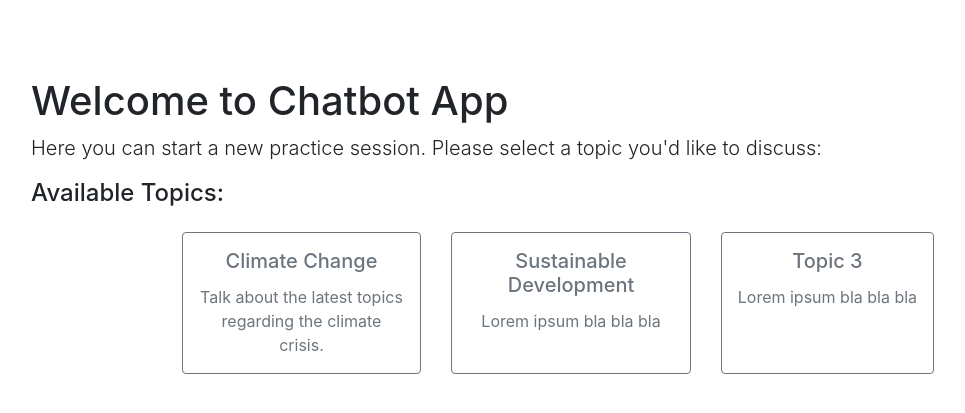
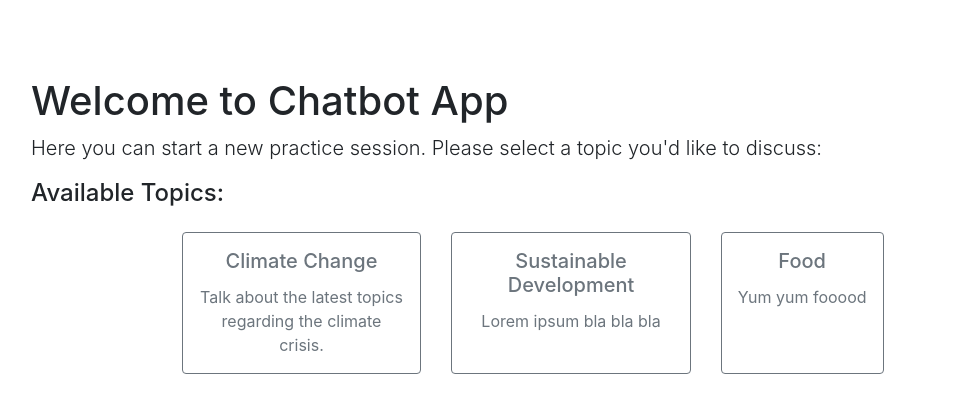
Before and after one commit to meganelisabethfinch/HackCambridgeAtlas, a Flask app: page /chat-topics in a window 1280 px wide. Shown: the part 56-469 px from the top of the page, without its empty margins (69-1034 px from the left). Run offline with Flask 2, Linux system fonts and the light colour scheme; some libraries are stand-ins or nearby versions.

Commit message:
Add food topic

```diff
--- a/templates/chat-topics.html
+++ b/templates/chat-topics.html
@@ -25,9 +25,9 @@
         </div>
         <div class="col-3">
             <a href="" class="btn btn-outline-secondary p-3" style="height: 100%"
-            onclick="this.href='/chat/topic-3'">
-                <h5 class="card-title">Topic 3</h5>
-                <p class="card-text">Lorem ipsum bla bla bla</p>
+            onclick="this.href='/chat/food'">
+                <h5 class="card-title">Food</h5>
+                <p class="card-text">Yum yum fooood</p>
             </a>
         </div>
     </div>
```
